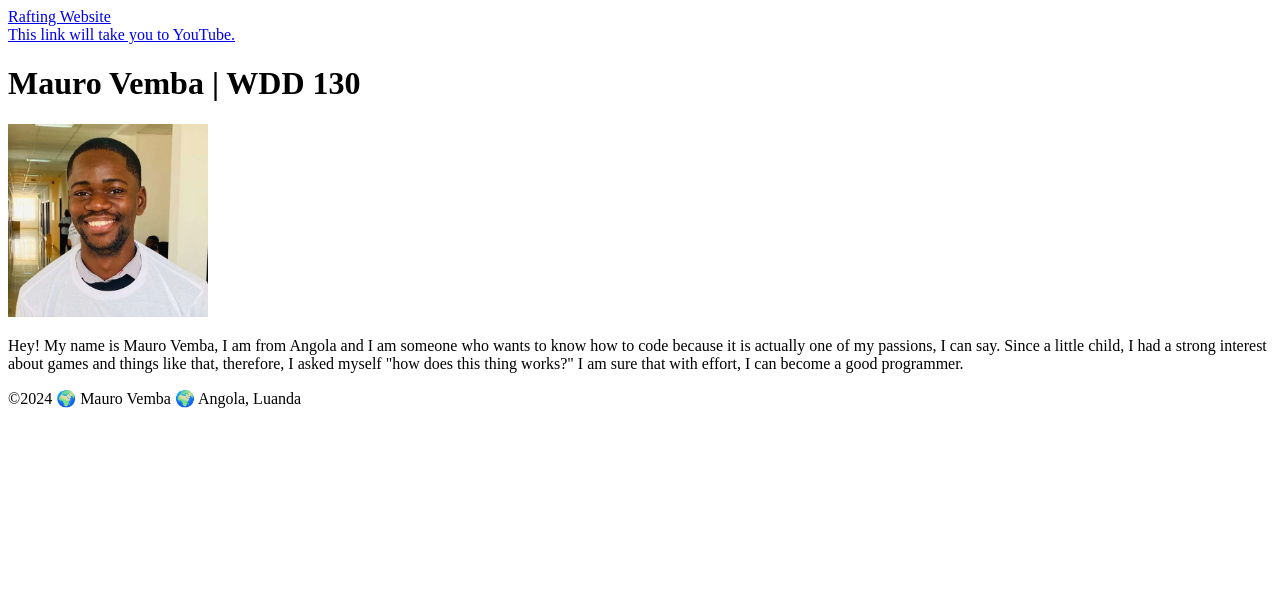
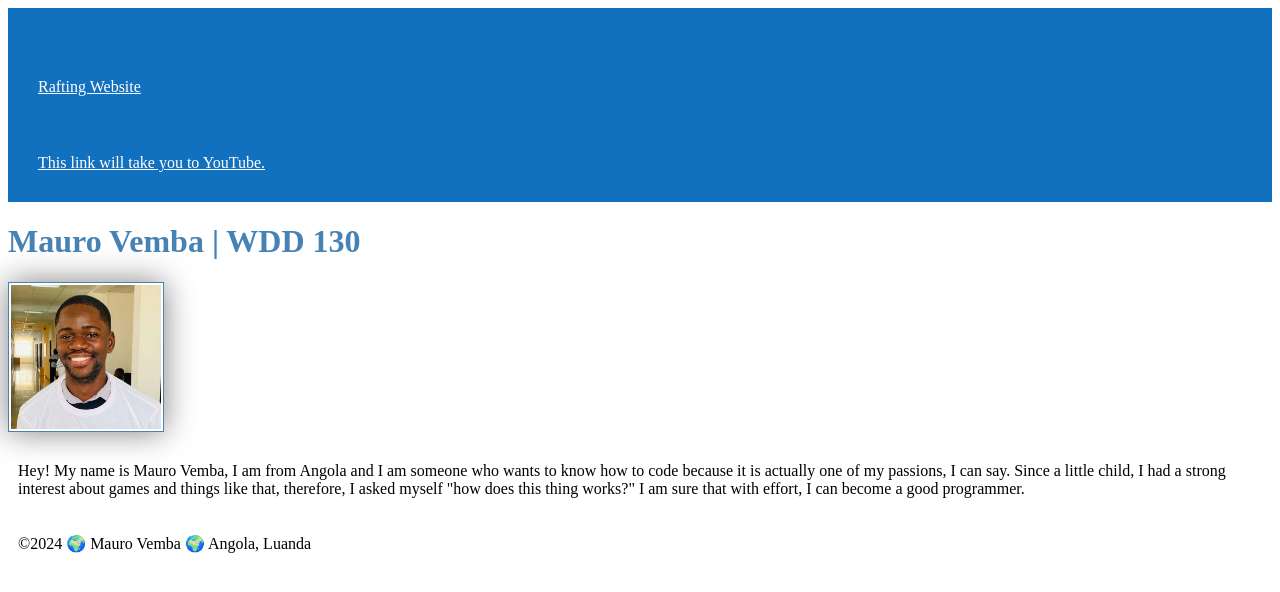
Before and after one commit to maurovemba/wdd130, a plain HTML site: page index.html in a window 1280 px wide. Drawn offline with Linux system fonts and the light colour scheme.

Commit message:
new update

```diff
--- a/index.html
+++ b/index.html
@@ -4,6 +4,7 @@
 <head>
         <meta charset="UTF-8">
         <meta name="viewport" content="width=device-width, initial-scale=1.0">
+        <link rel="stylesheet" href="styles/styles.css">
         <title>Mauro Vemba | WDD 130</title>
 </head>
 
--- /dev/null
+++ b/styles/styles.css
@@ -0,0 +1,27 @@
+nav {
+    background-color: rgb(18, 113, 191);
+    padding: 10px;
+}
+
+nav a {
+    color: white;
+    display: block;
+    padding: 20px;
+}
+
+h1 {
+    color: steelblue;
+}
+
+img {
+    width: 150px;
+    ;
+    height: auto;
+    border: 1px solid steelblue;
+    padding: 2px;
+    box-shadow: 0 0 30px gray;
+}
+
+p {
+    padding: 10px;
+}
```
